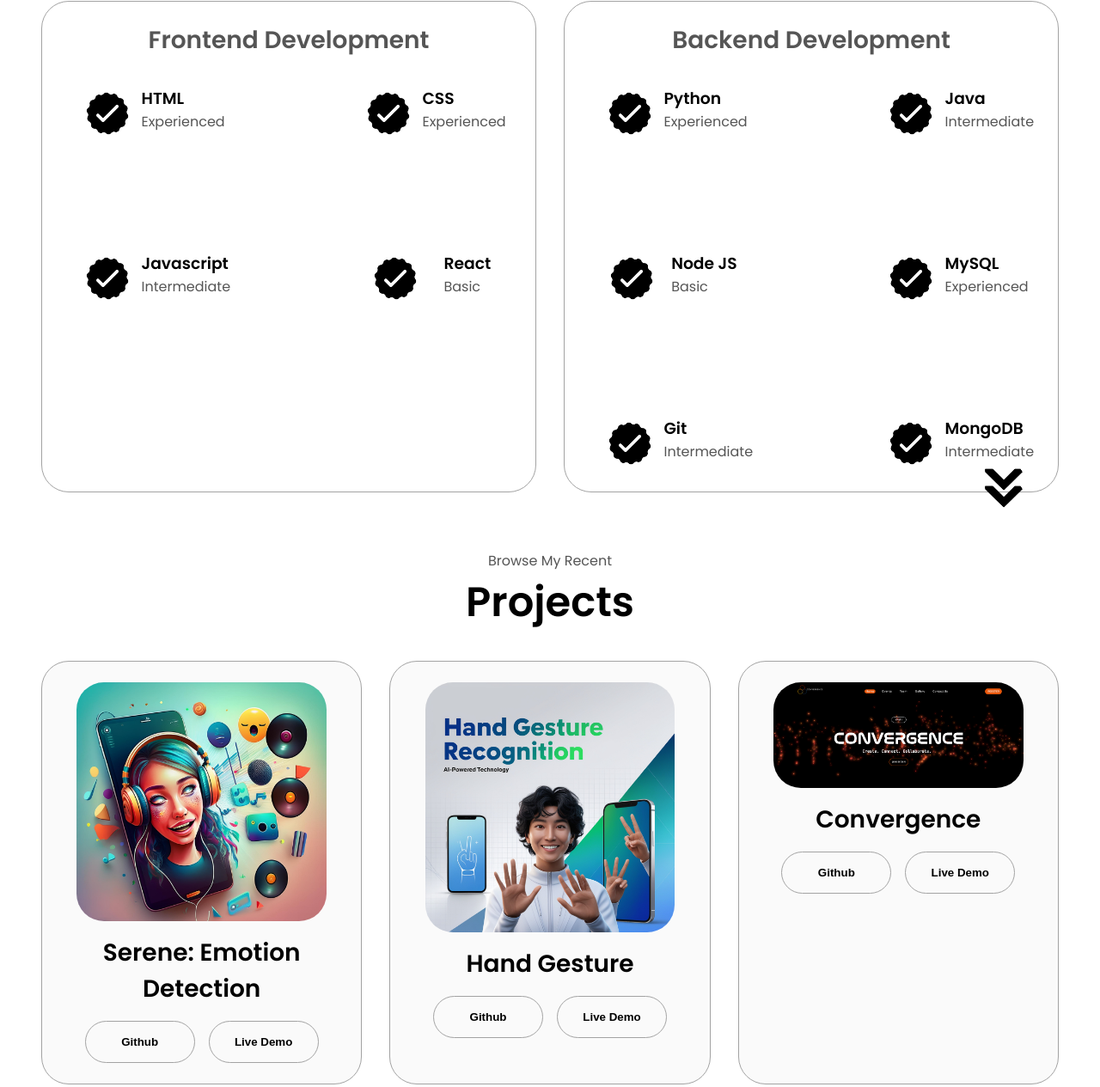
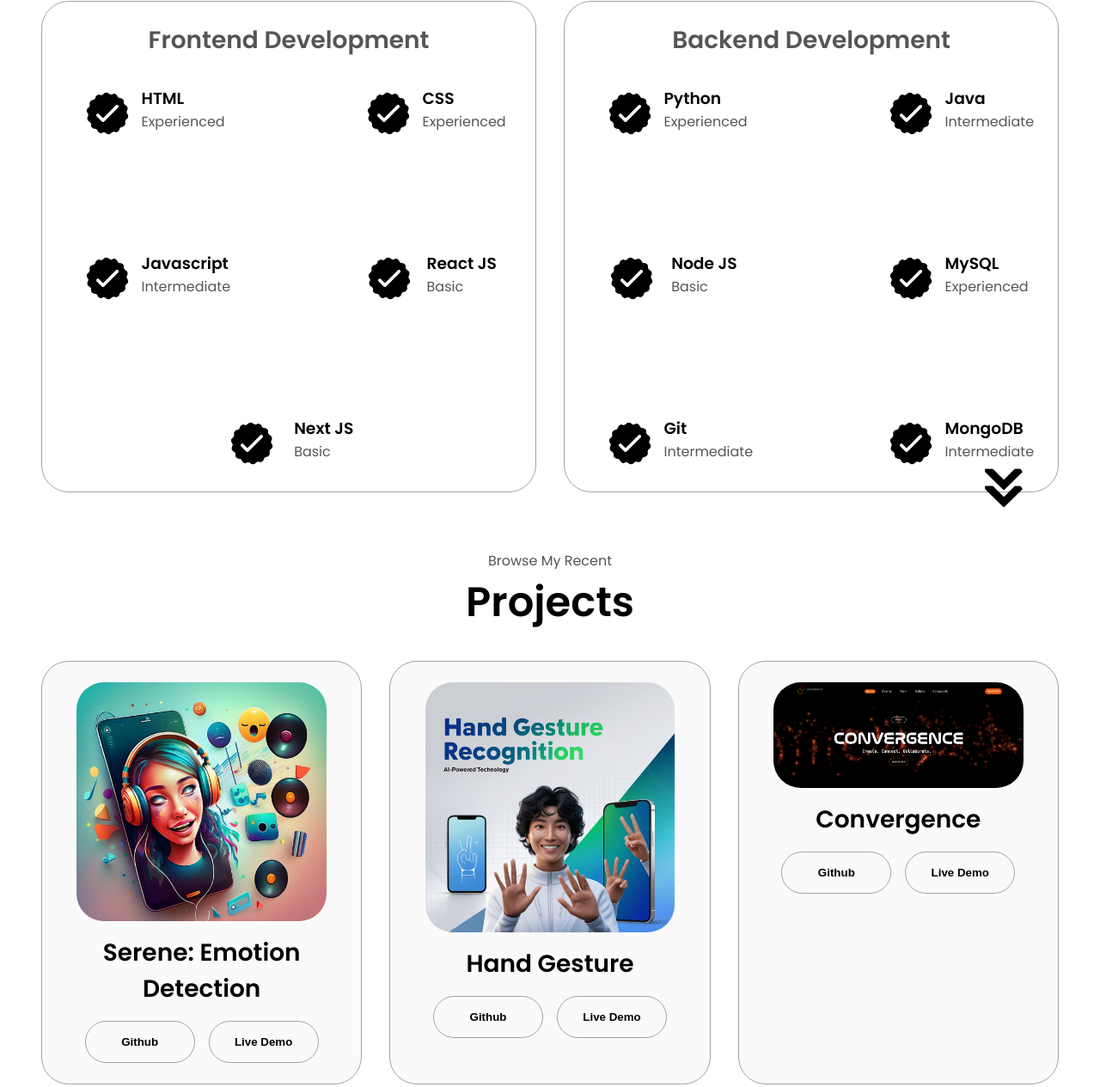
Before and after one commit to 6kumaran/S-Kumaran, a website: page index.html in a window 1280 px wide. Shown: the part 1592-2857 px from the top of the page at 86% size. Drawn offline with Linux system fonts and the light colour scheme.

Commit message:
Modified Image

```diff
--- a/index.html
+++ b/index.html
@@ -112,7 +112,14 @@
                         <article>
                             <img src="./assets/checkmark.png" alt="experience" class="icon">
                             <div>
-                                <h3>React</h3>
+                                <h3>React JS</h3>
+                                <p>Basic</p>
+                            </div>
+                        </article>
+                        <article>
+                            <img src="./assets/checkmark.png" alt="experience" class="icon">
+                            <div>
+                                <h3>Next JS</h3>
                                 <p>Basic</p>
                             </div>
                         </article>
@@ -206,7 +213,7 @@
             </div>
             <div class="details-container color-container">
                 <div class="article-container">
-                    <img src="./Leonardo_Phoenix_A_modern_clothing_store_application_on_a_slee_3.jpg" alt="Project 4" class="project-img"/>
+                    <img src="Screenshot 2024-12-23 072217.png" alt="Project 4" class="project-img"/>
                 </div>
                 <h2 class="experience-sub-title project-title">Weard</h2>
                 <div class="btn-container">
```
